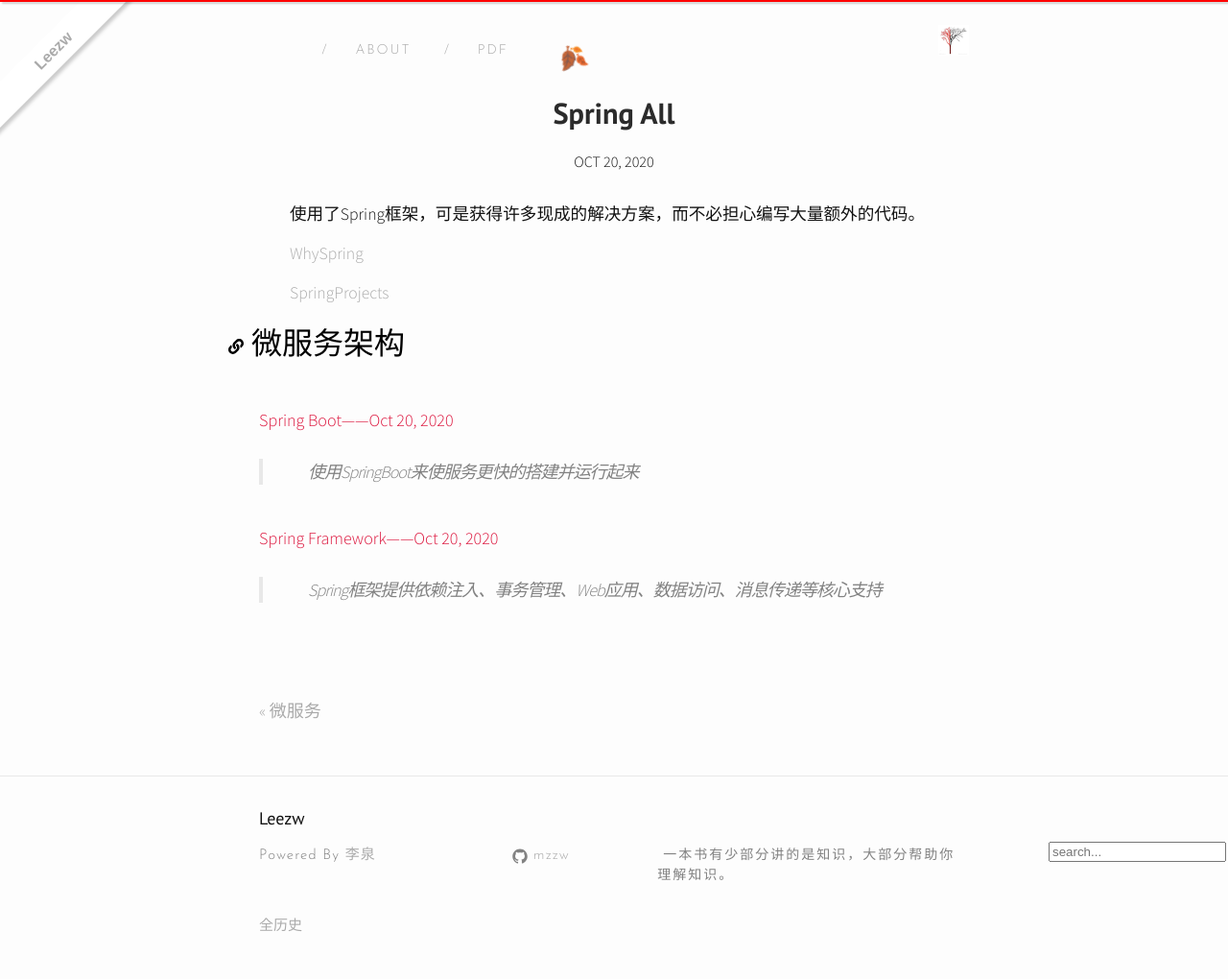
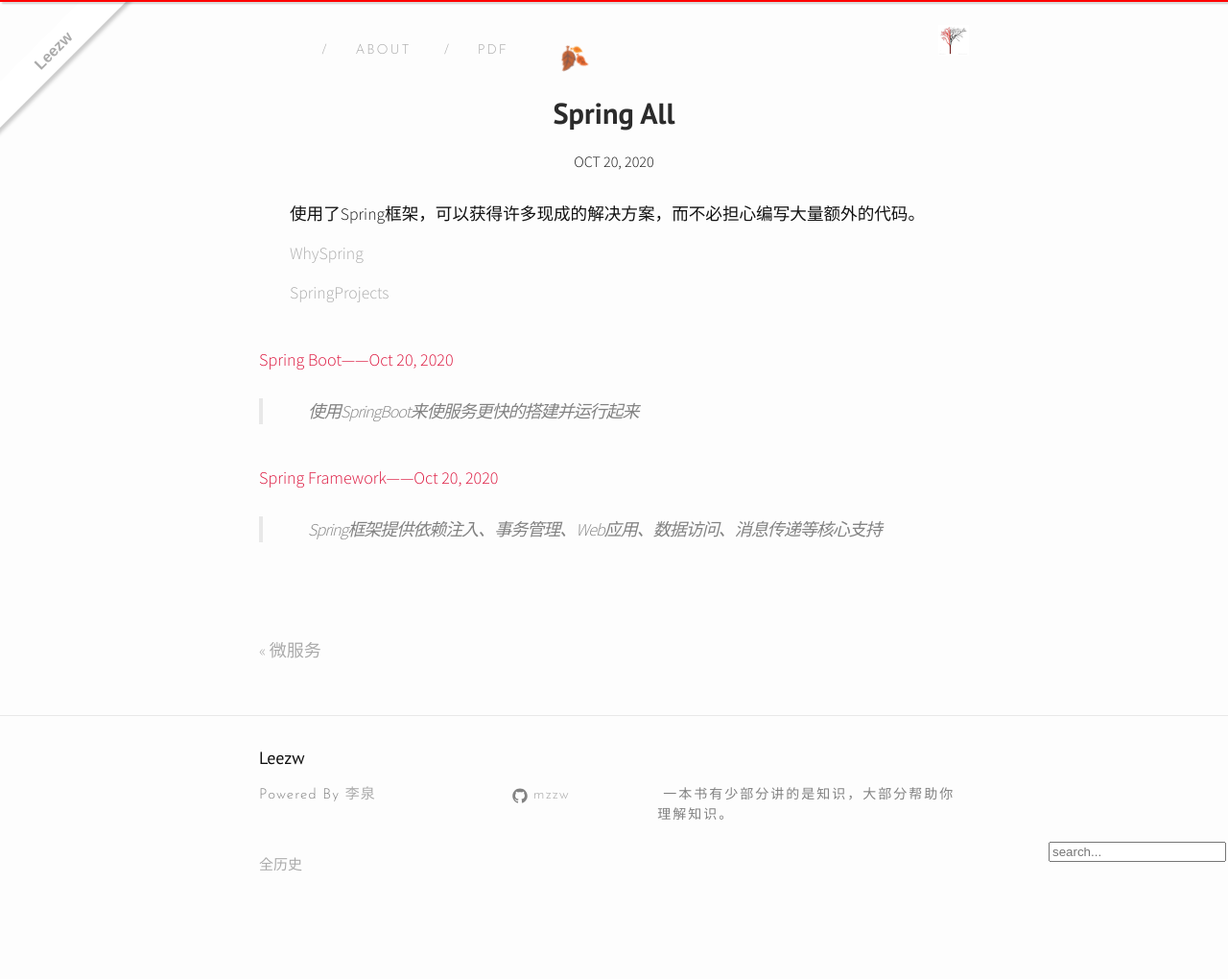
Before and after one commit to quantum-li/quantum-li.github.io, a Jekyll site: the page built from _posts/2020-10-20-spring-all.md, in a window 1280 px wide. Shown: the whole page at 96% size. Built offline with Jekyll 4.4.1, drawn with Linux system fonts in a browser that asks for light colours; nearby versions of some CDN libraries; comment, search, counter and statistics services are not loaded; after the commit the page ends 957 px from its top, so only the background shows below that.

Commit message:
2020-10-28 10:01:03

```diff
--- a/_posts/2020-10-20-spring-all.md
+++ b/_posts/2020-10-20-spring-all.md
@@ -8,13 +8,12 @@
 excerpt: Spring使每个人都可以更快，更轻松和更安全地进行Java编程。 Spring对速度，简单性和生产率的关注使其成为世界上最受欢迎的Java框架。
 ---
 
-使用了Spring框架，可是获得许多现成的解决方案，而不必担心编写大量额外的代码。
+使用了Spring框架，可以获得许多现成的解决方案，而不必担心编写大量额外的代码。
 
 [WhySpring](https://spring.io/why-spring)
 
 [SpringProjects](https://spring.io/projects)
 
-# 微服务架构
 
 {% for art in site.article %}
 {% for categorie in art.categories %}
```
